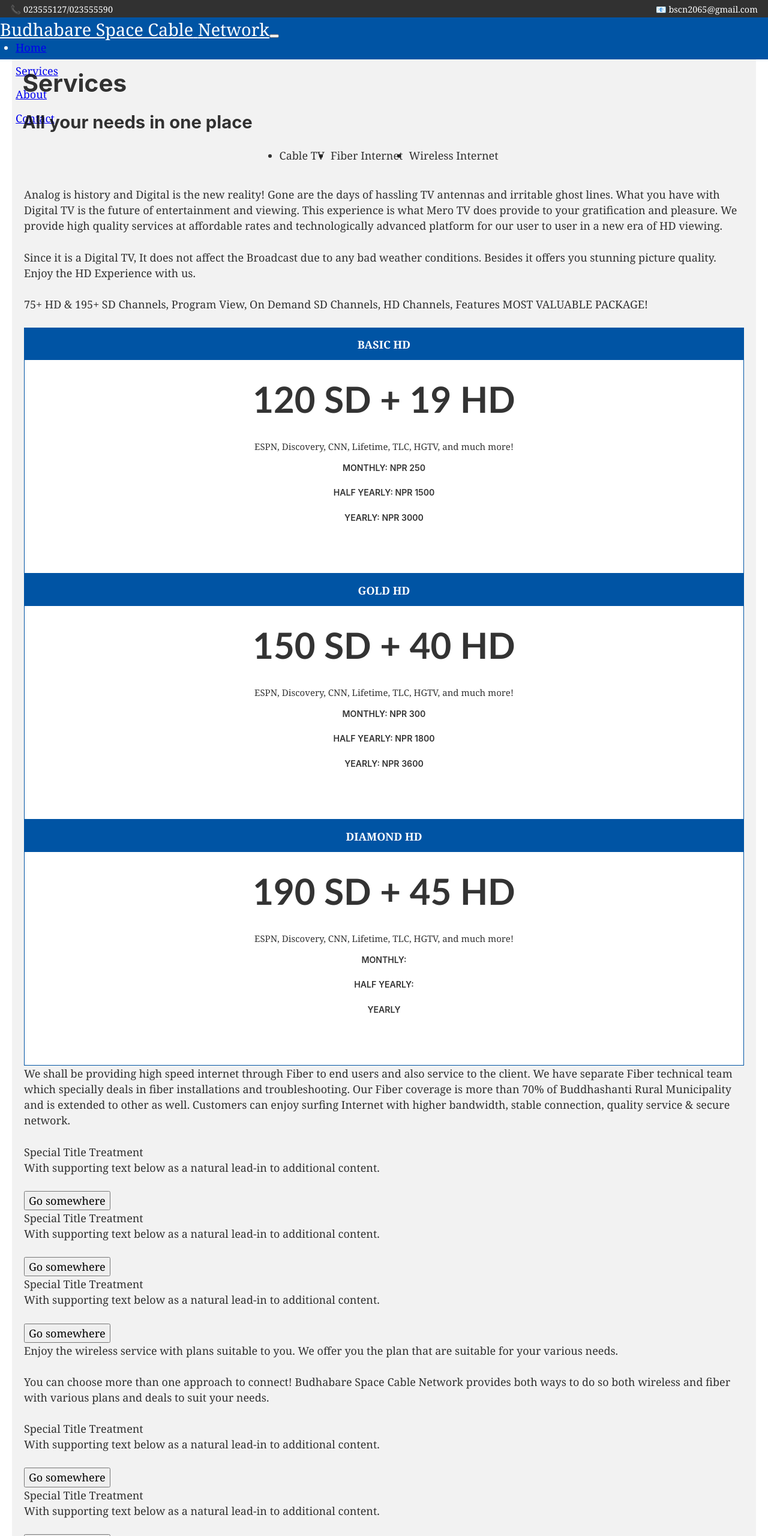
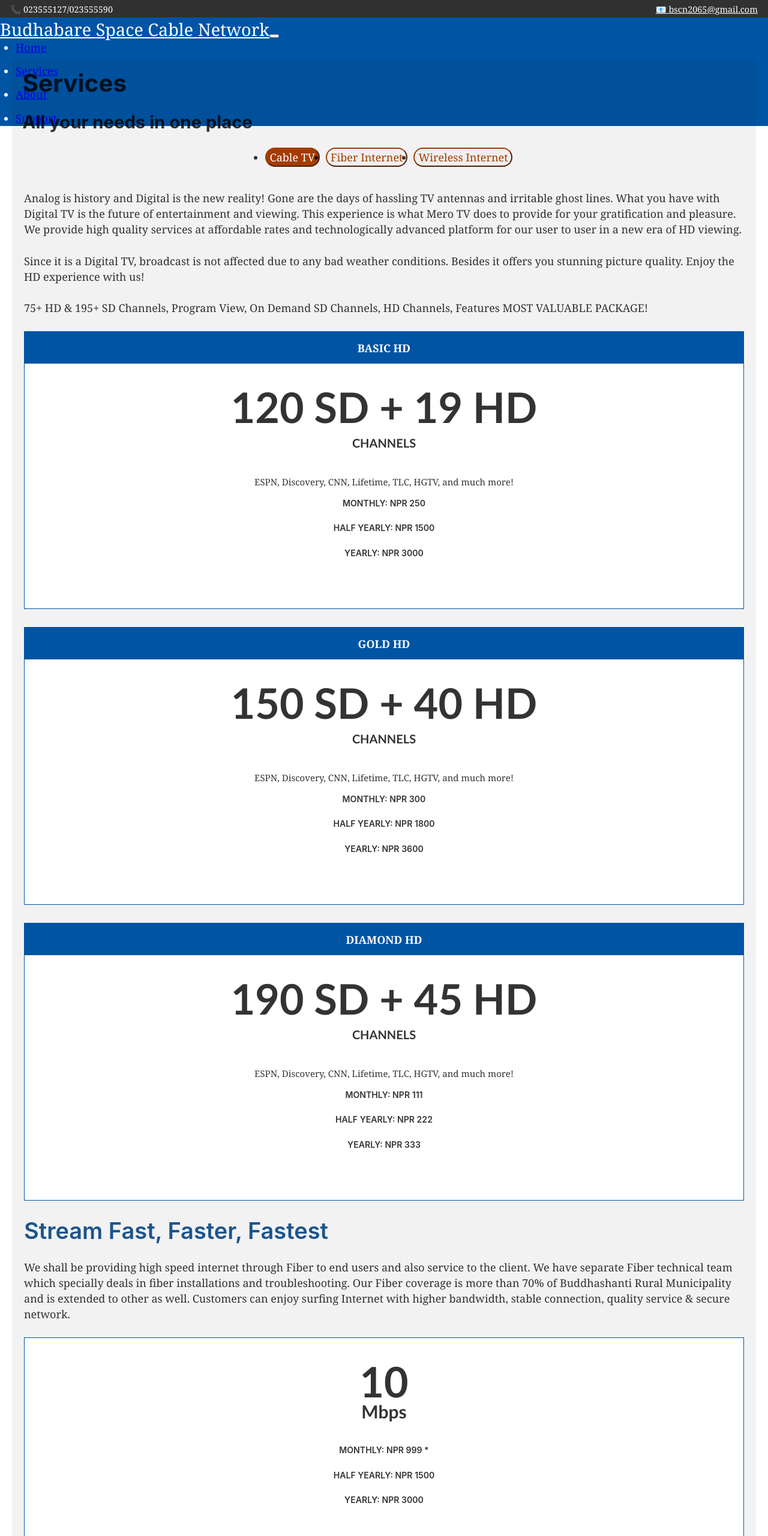
Before and after one commit to blzn50/bscn, a Gatsby site: page /services in a window 1280 px wide. Shown: the top 2560 px of the page at 60% size. Built offline with nearby package versions, Linux system fonts and the light colour scheme; Gatsby itself is replaced by a stand-in of ours.

Commit message:
service section finalized, support section configured

```diff
--- a/src/components/About/about.js
+++ b/src/components/About/about.js
@@ -34,8 +34,8 @@ const About = () => {
       <div className="container">
         <div className="row">
           <div className="col-sm-12 col-md-6">
-            <h2 className="text-center">Our Team</h2>
-            <ul className="list-group">
+            <h2 className="text-center" style={{marginBottom: 10}}>Our Team</h2>
+            <ul className="list-group" style={{marginBottom: 25}}>
               <li className="list-group-item">Dharanidhar Pokhrel</li>
               <li className="list-group-item list-group-item-info">Bhaskhar Bhattarai</li>
               <li className="list-group-item">Mina Bista</li>
@@ -45,7 +45,7 @@ const About = () => {
             </ul>
           </div>
           <div className="col-sm-12 col-md-6">
-            <h2 className="text-center">Technicians</h2>
+            <h2 className="text-center" style={{marginBottom: 10}}>Technicians</h2>
             <ul className="list-group">
               <li className="list-group-item">Ratnamani Poudel (Dhurba)</li>
               <li className="list-group-item list-group-item-info">Hem Koirala</li>
--- a/src/components/Header/header.js
+++ b/src/components/Header/header.js
@@ -42,12 +42,12 @@ class Header extends Component {
             </span>{" "}
             023555127/023555590
           </div>
-          <div className={headerMod.topInfo2}>
+          <a href="mailto:bscn2065@gmail.com" className={headerMod.topInfo2}>
             <span role="img" aria-label="email">
               📧
             </span>{" "}
             bscn2065@gmail.com
-          </div>
+          </a>
         </div>
         <Navbar light expand="md">
           <NavbarBrand href="/" className={headerMod.brandName}>
@@ -66,19 +66,19 @@ class Header extends Component {
                 </NavLink>
               </NavItem>
               <NavItem>
-                <Link className="text-light nav-link" to="services">
+                <Link className="text-light nav-link" to="/services">
                   Services
                 </Link>
               </NavItem>
               <NavItem>
-                <Link className="text-light nav-link" to="about">
+                <Link className="text-light nav-link" to="/about">
                   About
                 </Link>
               </NavItem>
               <NavItem>
-                <NavLink className="text-light" href="#contact">
-                  Contact
-                </NavLink>
+                <Link className="text-light nav-link" to="/support">
+                  Support
+                </Link>
               </NavItem>
             </Nav>
           </Collapse>
--- a/src/components/Header/header.module.css
+++ b/src/components/Header/header.module.css
@@ -16,11 +16,17 @@
 .topInfo2 {
   padding-right: 1em;
   float: right;
+  color: white;
+}
+.topInfo2:hover {
+  text-decoration: none;
+  color: rgba(255, 255, 255, 0.582);
 }
 
 nav {
   margin: 0 auto;
   padding-top: 2em !important;
+  background: #0054a4 !important;
 }
 
 .brandName {
--- a/src/components/Services/services.js
+++ b/src/components/Services/services.js
@@ -34,40 +34,40 @@ class Service extends Component {
           <div>
             <Nav className={ServiceMod.serviceTabs}>
               <li>
-                <a
-                  className={classnames("btn btn-outline-primary", {
-                    active: this.state.activeTab === 1,
+                <button
+                  className={classnames("btn", ServiceMod.tabLink, {
+                    [ServiceMod.active]: this.state.activeTab === 1,
                   })}
                   onClick={() => {
                     this.toggle(1)
                   }}
                 >
                   Cable TV
-                </a>
+                </button>
               </li>
               <li>
-                <a
-                  className={classnames("btn btn-outline-primary", {
-                    active: this.state.activeTab === 2,
+                <button
+                  className={classnames("btn", ServiceMod.tabLink, {
+                    [ServiceMod.active]: this.state.activeTab === 2,
                   })}
                   onClick={() => {
                     this.toggle(2)
                   }}
                 >
                   Fiber Internet
-                </a>
+                </button>
               </li>
               <li>
-                <a
-                  className={classnames("btn btn-outline-primary", {
-                    active: this.state.activeTab === 3,
+                <button
+                  className={classnames("btn", ServiceMod.tabLink, {
+                    [ServiceMod.active]: this.state.activeTab === 3,
                   })}
                   onClick={() => {
                     this.toggle(3)
                   }}
                 >
                   Wireless Internet
-                </a>
+                </button>
               </li>
             </Nav>
             <TabContent
@@ -82,15 +82,15 @@ class Service extends Component {
                       the days of hassling TV antennas and irritable ghost
                       lines. What you have with Digital TV is the future of
                       entertainment and viewing. This experience is what Mero TV
-                      does provide to your gratification and pleasure. We
+                      does to provide for your gratification and pleasure. We
                       provide high quality services at affordable rates and
                       technologically advanced platform for our user to user in
                       a new era of HD viewing.
                     </p>
                     <p>
-                      Since it is a Digital TV, It does not affect the Broadcast
-                      due to any bad weather conditions. Besides it offers you
-                      stunning picture quality. Enjoy the HD Experience with us.
+                      Since it is a Digital TV, broadcast is not affected due to
+                      any bad weather conditions. Besides it offers you stunning
+                      picture quality. Enjoy the HD experience with us!
                     </p>
                     <p>
                       75+ HD & 195+ SD Channels, Program View, On Demand SD
@@ -101,7 +101,12 @@ class Service extends Component {
                     <div className={ServiceMod.card}>
                       <div className={ServiceMod.cardHeader}>Basic HD</div>
                       <div className={ServiceMod.cardBody}>
-                        <div className={ServiceMod.channel}>120 SD + 19 HD</div>
+                        <div className={ServiceMod.channel}>
+                          120 SD + 19 HD
+                          <span className={ServiceMod.channelText}>
+                            Channels
+                          </span>
+                        </div>
                         <div className={ServiceMod.channels}>
                           ESPN, Discovery, CNN, Lifetime, TLC, HGTV, and much
                           more!
@@ -119,7 +124,12 @@ class Service extends Component {
                     <div className={ServiceMod.card}>
                       <div className={ServiceMod.cardHeader}>Gold HD</div>
                       <div className={ServiceMod.cardBody}>
-                        <div className={ServiceMod.channel}>150 SD + 40 HD</div>
+                        <div className={ServiceMod.channel}>
+                          150 SD + 40 HD
+                          <span className={ServiceMod.channelText}>
+                            Channels
+                          </span>
+                        </div>
                         <div className={ServiceMod.channels}>
                           ESPN, Discovery, CNN, Lifetime, TLC, HGTV, and much
                           more!
@@ -137,15 +147,20 @@ class Service extends Component {
                     <div className={ServiceMod.card}>
                       <div className={ServiceMod.cardHeader}>Diamond HD</div>
                       <div className={ServiceMod.cardBody}>
-                        <div className={ServiceMod.channel}>190 SD + 45 HD</div>
+                        <div className={ServiceMod.channel}>
+                          190 SD + 45 HD
+                          <span className={ServiceMod.channelText}>
+                            Channels
+                          </span>
+                        </div>
                         <div className={ServiceMod.channels}>
                           ESPN, Discovery, CNN, Lifetime, TLC, HGTV, and much
                           more!
                         </div>
                         <div className={ServiceMod.info}>
-                          <h6>Monthly: </h6>
-                          <h6>Half Yearly:</h6>
-                          <h6>Yearly</h6>
+                          <h6>Monthly: NPR 111</h6>
+                          <h6>Half Yearly: NPR 222</h6>
+                          <h6>Yearly: NPR 333</h6>
                         </div>
                         <a href="tel:023555590">Call Now &gt;</a>
                       </div>
@@ -156,6 +171,14 @@ class Service extends Component {
               <TabPane tabId={2}>
                 <Row>
                   <Col sm="12">
+                    <h3
+                      className={classnames(
+                        "text-center",
+                        ServiceMod.miniTitle
+                      )}
+                    >
+                      Stream Fast, Faster, Fastest
+                    </h3>
                     <p>
                       We shall be providing high speed internet through Fiber to
                       end users and also service to the client. We have separate
@@ -167,37 +190,80 @@ class Service extends Component {
                       service & secure network.
                     </p>
                   </Col>
-                  <Col sm="6" lg="4">
-                    <Card body>
-                      <CardTitle>Special Title Treatment</CardTitle>
-                      <CardText>
-                        With supporting text below as a natural lead-in to
-                        additional content.
-                      </CardText>
-                      <Button>Go somewhere</Button>
-                    </Card>
+                  <Col sm="6" lg="3">
+                    <div className={ServiceMod.card}>
+                      <div className={ServiceMod.cardBody}>
+                        <div className={ServiceMod.channel}>
+                          10{" "}
+                          <span style={{ fontSize: 30, display: "block" }}>
+                            Mbps
+                          </span>
+                        </div>
+                        <div className={ServiceMod.info}>
+                          <h6>Monthly: NPR 999 *</h6>
+                          <h6>Half Yearly: NPR 1500</h6>
+                          <h6>Yearly: NPR 3000</h6>
+                        </div>
+                        <a href="tel:023555590">Call Now &gt;</a>
+                      </div>
+                    </div>
                   </Col>
-                  <Col sm="6" lg="4">
-                    <Card body>
-                      <CardTitle>Special Title Treatment</CardTitle>
-                      <CardText>
-                        With supporting text below as a natural lead-in to
-                        additional content.
-                      </CardText>
-                      <Button>Go somewhere</Button>
-                    </Card>
+                  <Col sm="6" lg="3">
+                    <div className={ServiceMod.card}>
+                      <div className={ServiceMod.cardBody}>
+                        <div className={ServiceMod.channel}>
+                          15{" "}
+                          <span style={{ fontSize: 30, display: "block" }}>
+                            Mbps
+                          </span>
+                        </div>
+                        <div className={ServiceMod.info}>
+                          <h6>Monthly: NPR 1299 *</h6>
+                          <h6>Half Yearly: NPR 1500</h6>
+                          <h6>Yearly: NPR 3000</h6>
+                        </div>
+                        <a href="tel:023555590">Call Now &gt;</a>
+                      </div>
+                    </div>
                   </Col>
-                  <Col sm="6" lg="4">
-                    <Card body>
-                      <CardTitle>Special Title Treatment</CardTitle>
-                      <CardText>
-                        With supporting text below as a natural lead-in to
-                        additional content.
-                      </CardText>
-                      <Button>Go somewhere</Button>
-                    </Card>
+                  <Col sm="6" lg="3">
+                    <div className={ServiceMod.card}>
+                      <div className={ServiceMod.cardBody}>
+                        <div className={ServiceMod.channel}>
+                          20{" "}
+                          <span style={{ fontSize: 30, display: "block" }}>
+                            Mbps
+                          </span>
+                        </div>
+                        <div className={ServiceMod.info}>
+                          <h6>Monthly: NPR 1499 *</h6>
+                          <h6>Half Yearly: NPR 1500</h6>
+                          <h6>Yearly: NPR 3000</h6>
+                        </div>
+                        <a href="tel:023555590">Call Now &gt;</a>
+                      </div>
+                    </div>
+                  </Col>
+                  <Col sm="6" lg="3">
+                    <div className={ServiceMod.card}>
+                      <div className={ServiceMod.cardBody}>
+                        <div className={ServiceMod.channel}>
+                          30{" "}
+                          <span style={{ fontSize: 30, display: "block" }}>
+                            Mbps
+                          </span>
+                        </div>
+                        <div className={ServiceMod.info}>
+                          <h6>Monthly: NPR 1999 *</h6>
+                          <h6>Half Yearly: NPR 1500</h6>
+                          <h6>Yearly: NPR 3000</h6>
+                        </div>
+                        <a href="tel:023555590">Call Now &gt;</a>
+                      </div>
+                    </div>
                   </Col>
                 </Row>
+                <div className={ServiceMod.noVat}>* Price excluding VAT!</div>
               </TabPane>
               <TabPane tabId={3}>
                 <Row>
@@ -215,24 +281,40 @@ class Service extends Component {
                     </p>
                   </Col>
                   <Col sm="6" lg="4">
-                    <Card body>
-                      <CardTitle>Special Title Treatment</CardTitle>
-                      <CardText>
-                        With supporting text below as a natural lead-in to
-                        additional content.
-                      </CardText>
-                      <Button>Go somewhere</Button>
-                    </Card>
+                    <div className={ServiceMod.card}>
+                      <div className={ServiceMod.cardBody}>
+                        <div className={ServiceMod.channel}>
+                          2{" "}
+                          <span style={{ fontSize: 30, display: "block" }}>
+                            Mbps
+                          </span>
+                        </div>
+                        <div className={ServiceMod.info}>
+                          <h6>Monthly: NPR 1243</h6>
+                          <h6>Half Yearly: NPR 1500</h6>
+                          <h6>Yearly: NPR 3000</h6>
+                        </div>
+                        <a href="tel:023555590">Call Now &gt;</a>
+                      </div>
+                    </div>
                   </Col>
                   <Col sm="6" lg="4">
-                    <Card body>
-                      <CardTitle>Special Title Treatment</CardTitle>
-                      <CardText>
-                        With supporting text below as a natural lead-in to
-                        additional content.
-                      </CardText>
-                      <Button>Go somewhere</Button>
-                    </Card>
+                    <div className={ServiceMod.card}>
+                      <div className={ServiceMod.cardBody}>
+                        <div className={ServiceMod.channel}>
+                          3{" "}
+                          <span style={{ fontSize: 30, display: "block" }}>
+                            Mbps
+                          </span>
+                        </div>
+                        <div className={ServiceMod.info}>
+                          <h6>Monthly: NPR 1865</h6>
+                          <h6>Half Yearly: NPR 1500</h6>
+                          <h6>Yearly: NPR 3000</h6>
+                        </div>
+                        <a href="tel:023555590">Call Now &gt;</a>
+                      </div>
+                    </div>
                   </Col>
                   <Col sm="6" lg="4">
                     <Card body>
@@ -248,11 +330,6 @@ class Service extends Component {
               </TabPane>
             </TabContent>
           </div>
-          {/* <div className="card-deck">
-        <div className="card bg-dark text-white" />
-        <div className="card bg-dark text-white" />
-        <div className="card bg-dark text-white" />
-      </div> */}
         </div>
       </div>
     )
--- a/src/components/Services/services.module.css
+++ b/src/components/Services/services.module.css
@@ -18,9 +18,32 @@
   cursor: pointer;
   margin-right: 10px;
 }
+.serviceTabs li:hover,
+.serviceTabs li:active {
+  cursor: pointer;
+  margin-right: 10px;
+  color: white;
+}
 
-.serviceTabs li a {
+.serviceTabs li button {
   border-radius: 50px;
+}
+
+.tabLink {
+  color: #a43c00;
+  border-color: #a43c00;
+}
+
+.tabLink:hover,
+.active {
+  color: white !important;
+  background-color: #a43c00;
+}
+
+.miniTitle {
+  color: #1c558b;
+  font-weight: 600;
+  font-size: 38px;
 }
 
 .card {
@@ -31,6 +54,7 @@
   border: 1px solid #0054a4;
   background: white;
   text-align: center;
+  margin-bottom: 30px;
 }
 
 .cardHeader {
@@ -64,13 +88,19 @@
 .channel {
   font-family: "Trebuchet MS", "Lucida Sans Unicode", "Lucida Grande",
     "Lucida Sans", Arial, sans-serif;
-  font-size: 60px;
+  font-size: 70px;
   font-weight: 600;
   line-height: 1;
   margin-top: 0.2em;
   margin-bottom: 0.6em;
 }
 
+.channelText {
+  display: block;
+  font-size: 20px;
+  text-transform: uppercase;
+  margin-top: 15px;
+}
 .channels {
   font-weight: 400;
   font-size: 15px;
@@ -85,3 +115,20 @@
 .info h6 {
   font-weight: 600;
 }
+
+.noVat {
+  font-size: 14px;
+  margin-top: 23px;
+  margin-bottom: 23px;
+  text-align: center;
+}
+
+@media screen and (max-width: 768px) {
+  .channel {
+    font-size: 50px;
+    font-weight: 600;
+    line-height: 1;
+    margin-top: 0.2em;
+    margin-bottom: 0.6em;
+  }
+}
--- /dev/null
+++ b/src/components/Support/support.module.css
@@ -0,0 +1,30 @@
+.container {
+  padding: 15px;
+}
+h3 {
+  margin-top: 15px;
+  margin-bottom: 20px;
+}
+.support ol > li,
+h5 {
+  font-size: 20px;
+}
+.support ol > li > ul > li {
+  font-size: 17px;
+  margin-bottom: 0;
+}
+
+.support a:hover {
+  text-decoration: none;
+}
+
+@media screen and (max-width: 576px) {
+  .support ol > li,
+  h5 {
+    font-size: 18px;
+  }
+
+  .support ol > li > ul > li {
+    font-size: 15px;
+  }
+}
```
Also changed, not shown: src/components/About/about.css (+8 -2 lines), src/components/Support/support.js (added, +45 -0 lines), src/pages/index.js (+13 -7 lines), src/pages/support.js (added, +16 -0 lines).
